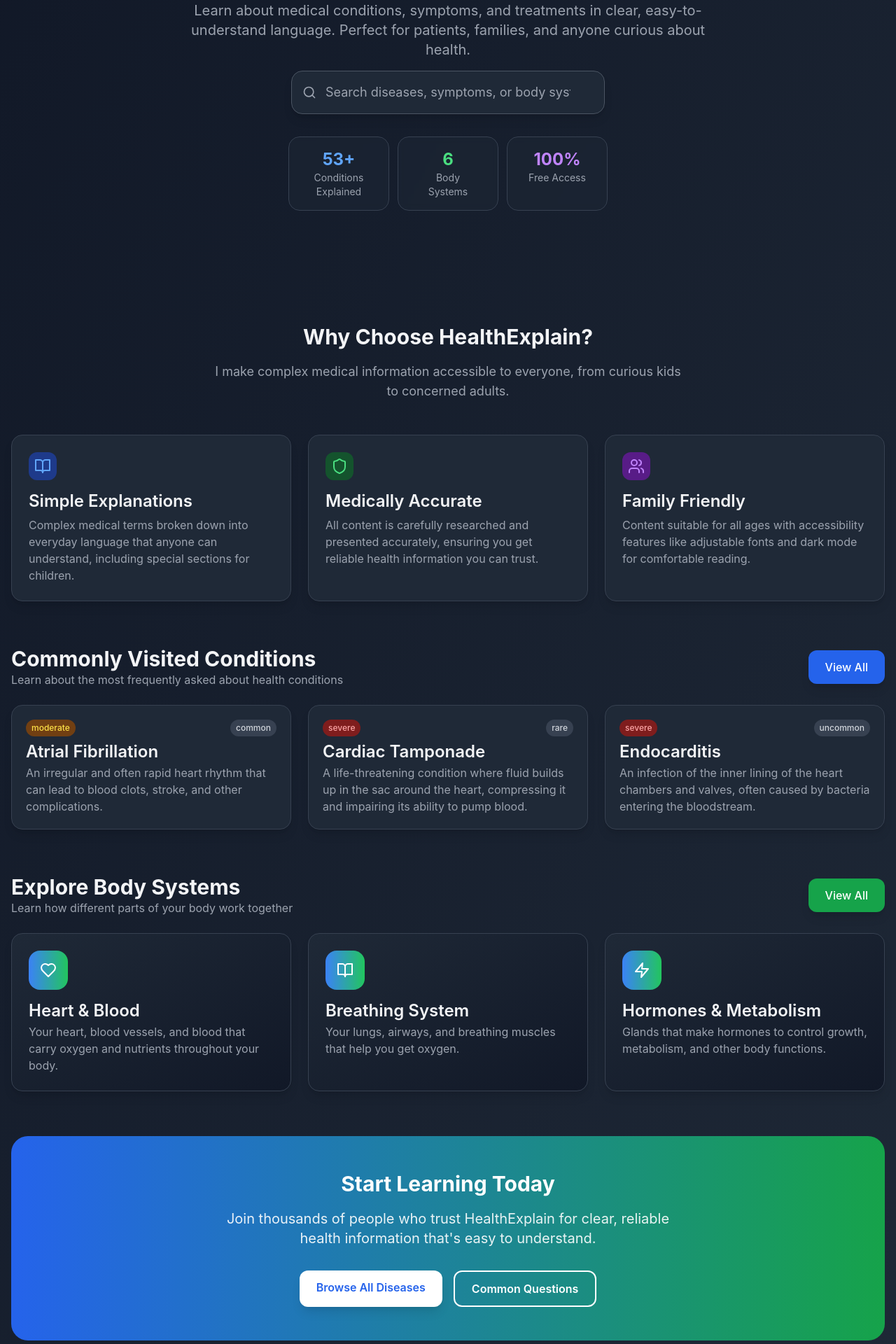
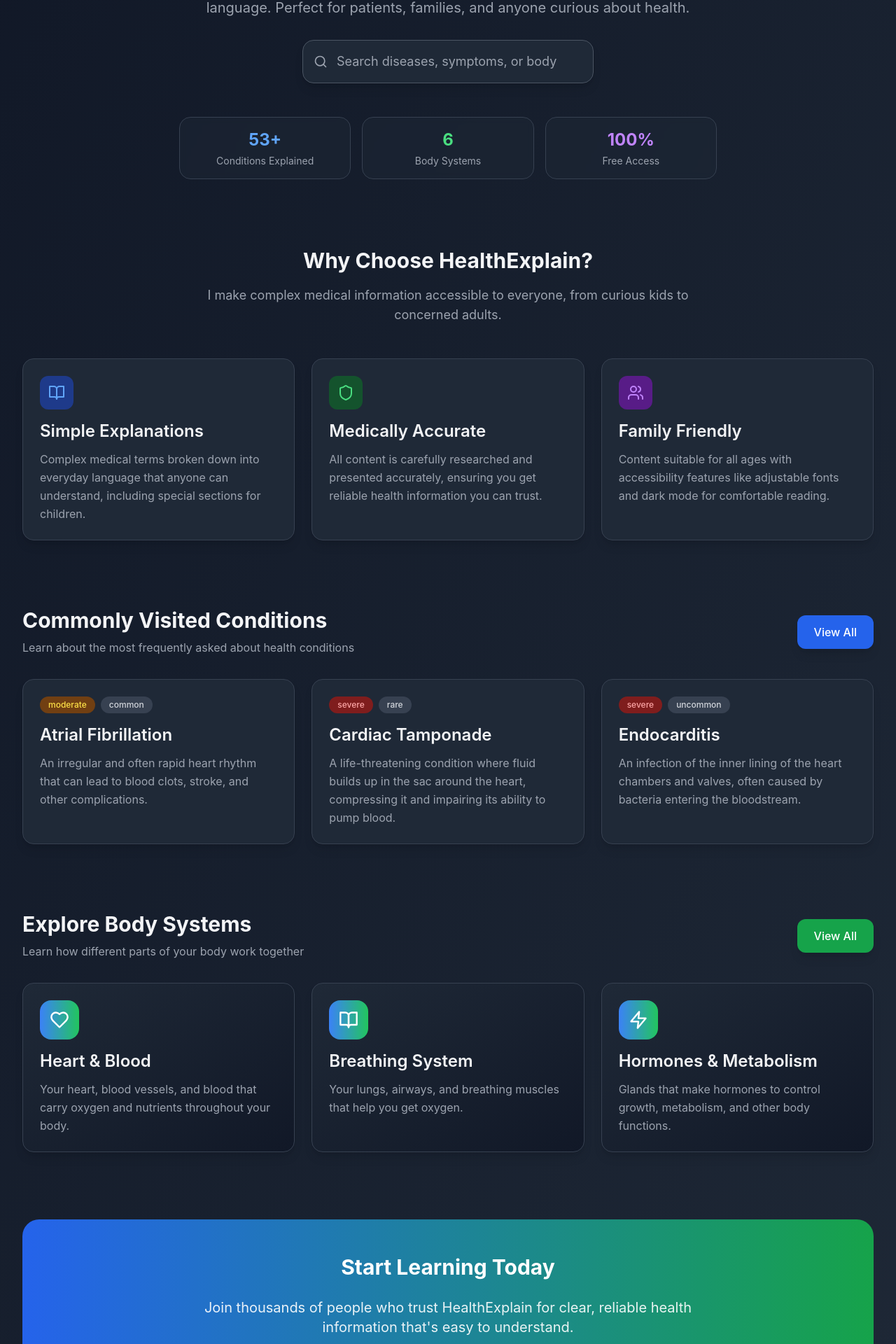
Before and after one commit to milappatel1/HealthGuide, a React (Vite) app: page / in a window 1280 px wide. Shown: the part 248-2168 px from the top of the page at 70% size. Built offline with nearby package versions, Linux system fonts and the light colour scheme.

Commit message:
Update HomePage.tsx

```diff
--- a/src/pages/HomePage.tsx
+++ b/src/pages/HomePage.tsx
@@ -9,27 +9,32 @@ const HomePage: React.FC = () => {
   const featuredSystems = bodySystems.slice(0, 3);
 
   return (
-    <div className="overflow-x-hidden space-y-12 sm:space-y-16 px-2 sm:px-4">
+    <div className="min-h-screen w-full overflow-x-hidden">
+      <div className="max-w-7xl mx-auto px-4 sm:px-6 lg:px-8">
+        <div className="space-y-16 sm:space-y-20 lg:space-y-24">
           {/* Hero Section */}
-      <section className="relative">
-        <div className="max-w-full mx-auto py-12 sm:py-16 lg:py-24 text-center">
-          <h1 className="text-3xl sm:text-4xl md:text-5xl lg:text-6xl font-bold text-gray-900 dark:text-gray-100 leading-snug sm:leading-tight break-words">
-            Understanding Health
+          <section className="pt-8 sm:pt-12 lg:pt-16">
+            <div className="text-center space-y-6 sm:space-y-8">
+              <div className="space-y-4">
+                <h1 className="text-3xl sm:text-4xl md:text-5xl lg:text-6xl font-bold text-gray-900 dark:text-gray-100 leading-tight">
+                  <span className="block">Understanding Health</span>
                   <span className="block bg-gradient-to-r from-blue-600 to-green-600 bg-clip-text text-transparent">
                     Made Simple
                   </span>
                 </h1>
-          <p className="text-sm sm:text-base md:text-lg lg:text-xl text-gray-600 dark:text-gray-400 max-w-full sm:max-w-3xl mx-auto leading-relaxed break-words mt-4">
+                <p className="text-base sm:text-lg lg:text-xl text-gray-600 dark:text-gray-400 max-w-4xl mx-auto leading-relaxed px-2">
                   Learn about medical conditions, symptoms, and treatments in clear,
                   easy-to-understand language. Perfect for patients, families, and anyone
                   curious about health.
                 </p>
-          <div className="max-w-full sm:max-w-md mx-auto mt-4">
+              </div>
+
+              <div className="max-w-md mx-auto px-4">
                 <SearchBar />
               </div>
 
               {/* Quick Stats */}
-          <div className="flex flex-wrap justify-center gap-3 mt-6 sm:mt-8">
+              <div className="grid grid-cols-1 sm:grid-cols-3 gap-4 max-w-3xl mx-auto pt-4">
                 {[
                   { value: `${diseases.length}+`, label: 'Conditions Explained', color: 'text-blue-600 dark:text-blue-400' },
                   { value: bodySystems.length, label: 'Body Systems', color: 'text-green-600 dark:text-green-400' },
@@ -37,10 +42,10 @@ const HomePage: React.FC = () => {
                 ].map((stat, idx) => (
                   <div
                     key={idx}
-                className="bg-white/50 dark:bg-gray-800/50 backdrop-blur-sm rounded-2xl px-3 sm:px-6 py-3 sm:py-4 border border-gray-200 dark:border-gray-700 w-28 sm:w-36 text-center"
+                    className="bg-white/50 dark:bg-gray-800/50 backdrop-blur-sm rounded-2xl px-4 py-4 border border-gray-200 dark:border-gray-700 text-center"
                   >
-                <div className={`text-lg sm:text-2xl font-bold ${stat.color}`}>{stat.value}</div>
-                <div className="text-xs sm:text-sm text-gray-600 dark:text-gray-400">{stat.label}</div>
+                    <div className={`text-2xl font-bold mb-1 ${stat.color}`}>{stat.value}</div>
+                    <div className="text-sm text-gray-600 dark:text-gray-400 leading-snug">{stat.label}</div>
                   </div>
                 ))}
               </div>
@@ -48,49 +53,49 @@ const HomePage: React.FC = () => {
           </section>
 
           {/* Features Section */}
-      <section className="max-w-full mx-auto">
-        <div className="text-center space-y-3 sm:space-y-4 mb-6 sm:mb-12">
-          <h2 className="text-2xl sm:text-3xl md:text-4xl font-bold text-gray-900 dark:text-gray-100">
+          <section>
+            <div className="text-center space-y-4 mb-12">
+              <h2 className="text-2xl sm:text-3xl lg:text-4xl font-bold text-gray-900 dark:text-gray-100 leading-tight">
                 Why Choose HealthExplain?
               </h2>
-          <p className="text-sm sm:text-base md:text-lg text-gray-600 dark:text-gray-400 max-w-full sm:max-w-2xl mx-auto">
+              <p className="text-base sm:text-lg text-gray-600 dark:text-gray-400 max-w-3xl mx-auto leading-relaxed px-2">
                 I make complex medical information accessible to everyone, from curious kids to concerned adults.
               </p>
             </div>
 
-        <div className="grid grid-cols-1 sm:grid-cols-2 lg:grid-cols-3 gap-4 sm:gap-6">
-          <div className="group bg-white dark:bg-gray-800 rounded-2xl p-4 sm:p-6 shadow-lg hover:shadow-xl transition-all duration-300 border border-gray-100 dark:border-gray-700">
-            <div className="w-10 h-10 bg-blue-100 dark:bg-blue-900 rounded-xl flex items-center justify-center mb-3 sm:mb-4 group-hover:scale-110 transition-transform duration-300">
-              <BookOpen className="h-5 w-5 sm:h-6 sm:w-6 text-blue-600 dark:text-blue-400" />
+            <div className="grid grid-cols-1 md:grid-cols-2 lg:grid-cols-3 gap-6">
+              <div className="group bg-white dark:bg-gray-800 rounded-2xl p-6 shadow-lg hover:shadow-xl transition-all duration-300 border border-gray-100 dark:border-gray-700">
+                <div className="w-12 h-12 bg-blue-100 dark:bg-blue-900 rounded-xl flex items-center justify-center mb-4 group-hover:scale-110 transition-transform duration-300">
+                  <BookOpen className="h-6 w-6 text-blue-600 dark:text-blue-400" />
                 </div>
-            <h3 className="text-lg sm:text-xl font-semibold text-gray-900 dark:text-gray-100 mb-1 sm:mb-2">
+                <h3 className="text-xl font-semibold text-gray-900 dark:text-gray-100 mb-3 leading-tight">
                   Simple Explanations
                 </h3>
-            <p className="text-sm sm:text-base text-gray-600 dark:text-gray-400 leading-relaxed">
+                <p className="text-base text-gray-600 dark:text-gray-400 leading-relaxed">
                   Complex medical terms broken down into everyday language that anyone can understand, including special sections for children.
                 </p>
               </div>
 
-          <div className="group bg-white dark:bg-gray-800 rounded-2xl p-4 sm:p-6 shadow-lg hover:shadow-xl transition-all duration-300 border border-gray-100 dark:border-gray-700">
-            <div className="w-10 h-10 bg-green-100 dark:bg-green-900 rounded-xl flex items-center justify-center mb-3 sm:mb-4 group-hover:scale-110 transition-transform duration-300">
-              <Shield className="h-5 w-5 sm:h-6 sm:w-6 text-green-600 dark:text-green-400" />
+              <div className="group bg-white dark:bg-gray-800 rounded-2xl p-6 shadow-lg hover:shadow-xl transition-all duration-300 border border-gray-100 dark:border-gray-700">
+                <div className="w-12 h-12 bg-green-100 dark:bg-green-900 rounded-xl flex items-center justify-center mb-4 group-hover:scale-110 transition-transform duration-300">
+                  <Shield className="h-6 w-6 text-green-600 dark:text-green-400" />
                 </div>
-            <h3 className="text-lg sm:text-xl font-semibold text-gray-900 dark:text-gray-100 mb-1 sm:mb-2">
+                <h3 className="text-xl font-semibold text-gray-900 dark:text-gray-100 mb-3 leading-tight">
                   Medically Accurate
                 </h3>
-            <p className="text-sm sm:text-base text-gray-600 dark:text-gray-400 leading-relaxed">
+                <p className="text-base text-gray-600 dark:text-gray-400 leading-relaxed">
                   All content is carefully researched and presented accurately, ensuring you get reliable health information you can trust.
                 </p>
               </div>
 
-          <div className="group bg-white dark:bg-gray-800 rounded-2xl p-4 sm:p-6 shadow-lg hover:shadow-xl transition-all duration-300 border border-gray-100 dark:border-gray-700">
-            <div className="w-10 h-10 bg-purple-100 dark:bg-purple-900 rounded-xl flex items-center justify-center mb-3 sm:mb-4 group-hover:scale-110 transition-transform duration-300">
-              <Users className="h-5 w-5 sm:h-6 sm:w-6 text-purple-600 dark:text-purple-400" />
+              <div className="group bg-white dark:bg-gray-800 rounded-2xl p-6 shadow-lg hover:shadow-xl transition-all duration-300 border border-gray-100 dark:border-gray-700">
+                <div className="w-12 h-12 bg-purple-100 dark:bg-purple-900 rounded-xl flex items-center justify-center mb-4 group-hover:scale-110 transition-transform duration-300">
+                  <Users className="h-6 w-6 text-purple-600 dark:text-purple-400" />
                 </div>
-            <h3 className="text-lg sm:text-xl font-semibold text-gray-900 dark:text-gray-100 mb-1 sm:mb-2">
+                <h3 className="text-xl font-semibold text-gray-900 dark:text-gray-100 mb-3 leading-tight">
                   Family Friendly
                 </h3>
-            <p className="text-sm sm:text-base text-gray-600 dark:text-gray-400 leading-relaxed">
+                <p className="text-base text-gray-600 dark:text-gray-400 leading-relaxed">
                   Content suitable for all ages with accessibility features like adjustable fonts and dark mode for comfortable reading.
                 </p>
               </div>
@@ -98,33 +103,33 @@ const HomePage: React.FC = () => {
           </section>
 
           {/* Featured Diseases */}
-      <section className="max-w-full mx-auto">
-        <div className="flex flex-col sm:flex-row justify-between items-start sm:items-center mb-4 sm:mb-6">
-          <div className="mb-2 sm:mb-0">
-            <h2 className="text-2xl sm:text-3xl font-bold text-gray-900 dark:text-gray-100">
+          <section>
+            <div className="flex flex-col sm:flex-row justify-between items-start sm:items-center gap-4 mb-8">
+              <div className="space-y-2">
+                <h2 className="text-2xl sm:text-3xl font-bold text-gray-900 dark:text-gray-100 leading-tight">
                   Commonly Visited Conditions
                 </h2>
-            <p className="text-sm sm:text-base text-gray-600 dark:text-gray-400">
+                <p className="text-base text-gray-600 dark:text-gray-400 leading-relaxed">
                   Learn about the most frequently asked about health conditions
                 </p>
               </div>
               <Link
                 to="/diseases"
-            className="px-4 sm:px-6 py-2 sm:py-3 bg-blue-600 hover:bg-blue-700 text-white rounded-xl font-medium transition-colors duration-200 shadow-lg hover:shadow-xl"
+                className="px-6 py-3 bg-blue-600 hover:bg-blue-700 text-white rounded-xl font-medium transition-colors duration-200 shadow-lg hover:shadow-xl whitespace-nowrap"
               >
                 View All
               </Link>
             </div>
 
-        <div className="grid grid-cols-1 sm:grid-cols-2 lg:grid-cols-3 gap-4 sm:gap-6">
+            <div className="grid grid-cols-1 md:grid-cols-2 lg:grid-cols-3 gap-6">
               {featuredDiseases.map((disease) => (
                 <Link
                   key={disease.id}
                   to={`/disease/${disease.id}`}
-              className="group bg-white dark:bg-gray-800 rounded-2xl p-3 sm:p-5 shadow-lg hover:shadow-xl transition-all duration-300 border border-gray-100 dark:border-gray-700"
+                  className="group bg-white dark:bg-gray-800 rounded-2xl p-6 shadow-lg hover:shadow-xl transition-all duration-300 border border-gray-100 dark:border-gray-700"
                 >
-              <div className="flex flex-wrap justify-between mb-2 gap-2">
-                <div className={`px-2 py-1 rounded-full text-xs font-medium ${
+                  <div className="flex flex-wrap gap-2 mb-4">
+                    <div className={`px-3 py-1 rounded-full text-xs font-medium ${
                       disease.severity === 'mild'
                         ? 'bg-green-100 dark:bg-green-900 text-green-700 dark:text-green-300'
                         : disease.severity === 'moderate'
@@ -133,7 +138,7 @@ const HomePage: React.FC = () => {
                     }`}>
                       {disease.severity}
                     </div>
-                <div className={`px-2 py-1 rounded-full text-xs font-medium ${
+                    <div className={`px-3 py-1 rounded-full text-xs font-medium ${
                       disease.commonness === 'very-common'
                         ? 'bg-blue-100 dark:bg-blue-900 text-blue-700 dark:text-blue-300'
                         : 'bg-gray-100 dark:bg-gray-700 text-gray-700 dark:text-gray-300'
@@ -142,10 +147,10 @@ const HomePage: React.FC = () => {
                     </div>
                   </div>
 
-              <h3 className="text-lg sm:text-xl font-semibold text-gray-900 dark:text-gray-100 mb-1 group-hover:text-blue-600 dark:group-hover:text-blue-400 transition-colors">
+                  <h3 className="text-xl font-semibold text-gray-900 dark:text-gray-100 mb-3 group-hover:text-blue-600 dark:group-hover:text-blue-400 transition-colors leading-tight">
                     {disease.name}
                   </h3>
-              <p className="text-sm sm:text-base text-gray-600 dark:text-gray-400 leading-relaxed">
+                  <p className="text-base text-gray-600 dark:text-gray-400 leading-relaxed">
                     {disease.summary}
                   </p>
                 </Link>
@@ -154,40 +159,40 @@ const HomePage: React.FC = () => {
           </section>
 
           {/* Body Systems */}
-      <section className="max-w-full mx-auto">
-        <div className="flex flex-col sm:flex-row justify-between items-start sm:items-center mb-4 sm:mb-6">
-          <div className="mb-2 sm:mb-0">
-            <h2 className="text-2xl sm:text-3xl font-bold text-gray-900 dark:text-gray-100">
+          <section>
+            <div className="flex flex-col sm:flex-row justify-between items-start sm:items-center gap-4 mb-8">
+              <div className="space-y-2">
+                <h2 className="text-2xl sm:text-3xl font-bold text-gray-900 dark:text-gray-100 leading-tight">
                   Explore Body Systems
                 </h2>
-            <p className="text-sm sm:text-base text-gray-600 dark:text-gray-400">
+                <p className="text-base text-gray-600 dark:text-gray-400 leading-relaxed">
                   Learn how different parts of your body work together
                 </p>
               </div>
               <Link
                 to="/body-systems"
-            className="px-4 sm:px-6 py-2 sm:py-3 bg-green-600 hover:bg-green-700 text-white rounded-xl font-medium transition-colors duration-200 shadow-lg hover:shadow-xl"
+                className="px-6 py-3 bg-green-600 hover:bg-green-700 text-white rounded-xl font-medium transition-colors duration-200 shadow-lg hover:shadow-xl whitespace-nowrap"
               >
                 View All
               </Link>
             </div>
 
-        <div className="grid grid-cols-1 sm:grid-cols-2 lg:grid-cols-3 gap-4 sm:gap-6">
+            <div className="grid grid-cols-1 md:grid-cols-2 lg:grid-cols-3 gap-6">
               {featuredSystems.map((system) => {
                 const IconComponent = system.icon === 'Heart' ? Heart : system.icon === 'Zap' ? Zap : BookOpen;
                 return (
                   <Link
                     key={system.id}
                     to="/body-systems"
-                className="group bg-gradient-to-br from-white to-gray-50 dark:from-gray-800 dark:to-gray-900 rounded-2xl p-4 sm:p-6 shadow-lg hover:shadow-xl transition-all duration-300 border border-gray-100 dark:border-gray-700"
+                    className="group bg-gradient-to-br from-white to-gray-50 dark:from-gray-800 dark:to-gray-900 rounded-2xl p-6 shadow-lg hover:shadow-xl transition-all duration-300 border border-gray-100 dark:border-gray-700"
                   >
-                <div className="w-12 h-12 sm:w-14 sm:h-14 bg-gradient-to-r from-blue-500 to-green-500 rounded-2xl flex items-center justify-center mb-3 sm:mb-4 group-hover:scale-110 transition-transform duration-300">
-                  <IconComponent className="h-5 sm:h-6 w-5 sm:w-6 text-white" />
+                    <div className="w-14 h-14 bg-gradient-to-r from-blue-500 to-green-500 rounded-2xl flex items-center justify-center mb-4 group-hover:scale-110 transition-transform duration-300">
+                      <IconComponent className="h-7 w-7 text-white" />
                     </div>
-                <h3 className="text-lg sm:text-xl font-semibold text-gray-900 dark:text-gray-100 mb-1 group-hover:text-blue-600 dark:group-hover:text-blue-400 transition-colors">
+                    <h3 className="text-xl font-semibold text-gray-900 dark:text-gray-100 mb-3 group-hover:text-blue-600 dark:group-hover:text-blue-400 transition-colors leading-tight">
                       {system.name}
                     </h3>
-                <p className="text-sm sm:text-base text-gray-600 dark:text-gray-400 leading-relaxed">
+                    <p className="text-base text-gray-600 dark:text-gray-400 leading-relaxed">
                       {system.description}
                     </p>
                   </Link>
@@ -197,31 +202,35 @@ const HomePage: React.FC = () => {
           </section>
 
           {/* CTA Section */}
-      <section className="max-w-full mx-auto">
-        <div className="bg-gradient-to-r from-blue-600 to-green-600 rounded-3xl p-6 sm:p-10 md:p-12 text-center text-white">
-          <h2 className="text-2xl sm:text-3xl md:text-4xl font-bold mb-3 sm:mb-4">
+          <section className="pb-8 sm:pb-12 lg:pb-16">
+            <div className="bg-gradient-to-r from-blue-600 to-green-600 rounded-3xl p-8 sm:p-12 text-center text-white">
+              <div className="max-w-3xl mx-auto space-y-6">
+                <h2 className="text-2xl sm:text-3xl lg:text-4xl font-bold leading-tight">
                   Start Learning Today
                 </h2>
-          <p className="text-sm sm:text-base md:text-lg lg:text-xl opacity-90 mb-4 sm:mb-6 md:mb-8 max-w-full sm:max-w-2xl mx-auto">
+                <p className="text-base sm:text-lg lg:text-xl opacity-90 leading-relaxed">
                   Join thousands of people who trust HealthExplain for clear,
                   reliable health information that's easy to understand.
                 </p>
-          <div className="flex flex-col sm:flex-row gap-2 sm:gap-4 justify-center">
+                <div className="flex flex-col sm:flex-row gap-4 justify-center pt-2">
                   <Link
                     to="/diseases"
-              className="px-4 sm:px-6 py-2 sm:py-3 bg-white text-blue-600 rounded-xl font-semibold hover:bg-gray-100 transition-colors duration-200 shadow-lg hover:shadow-xl"
+                    className="px-8 py-3 bg-white text-blue-600 rounded-xl font-semibold hover:bg-gray-100 transition-colors duration-200 shadow-lg hover:shadow-xl"
                   >
                     Browse All Diseases
                   </Link>
                   <Link
                     to="/common-questions"
-              className="px-4 sm:px-6 py-2 sm:py-3 bg-transparent border-2 border-white text-white rounded-xl font-semibold hover:bg-white hover:text-blue-600 transition-all duration-200"
+                    className="px-8 py-3 bg-transparent border-2 border-white text-white rounded-xl font-semibold hover:bg-white hover:text-blue-600 transition-all duration-200"
                   >
                     Common Questions
                   </Link>
                 </div>
               </div>
+            </div>
           </section>
+        </div>
+      </div>
     </div>
   );
 };
```
Lines whose indentation alone changed are shown as unchanged.
